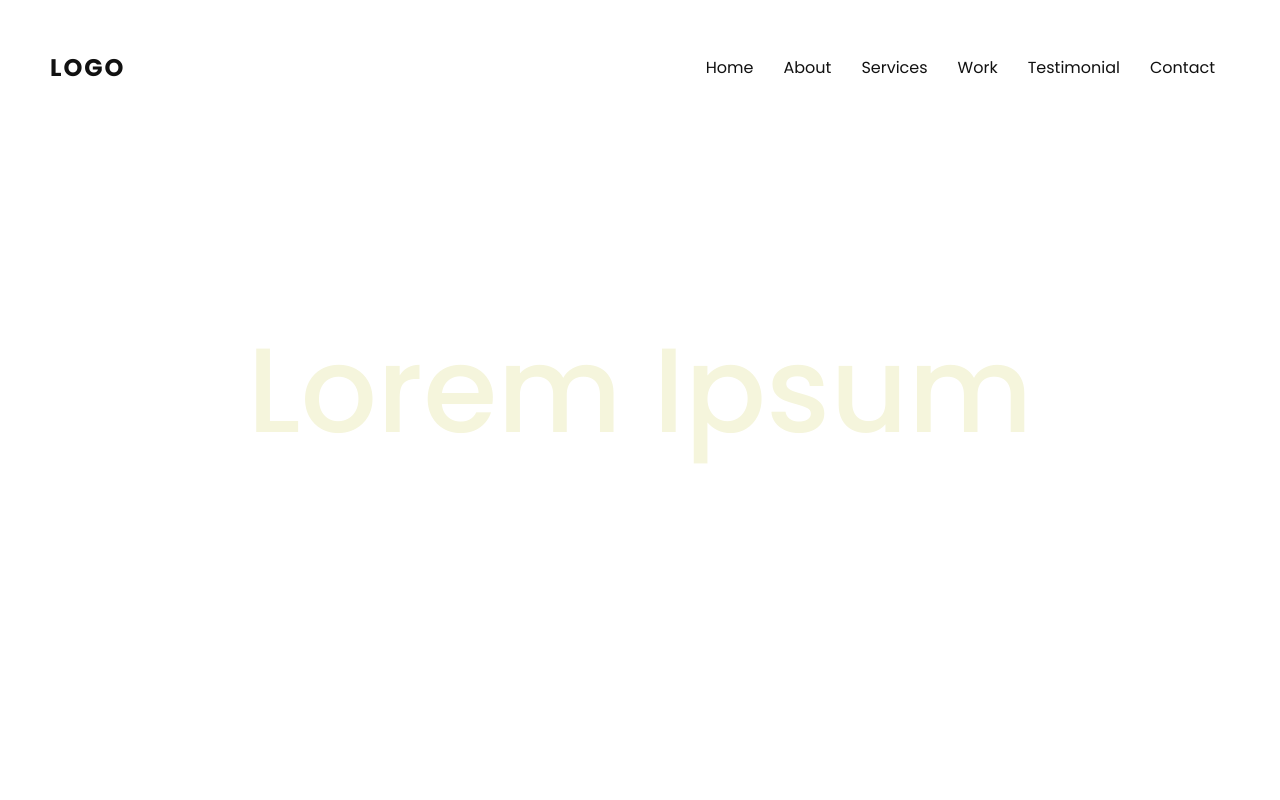
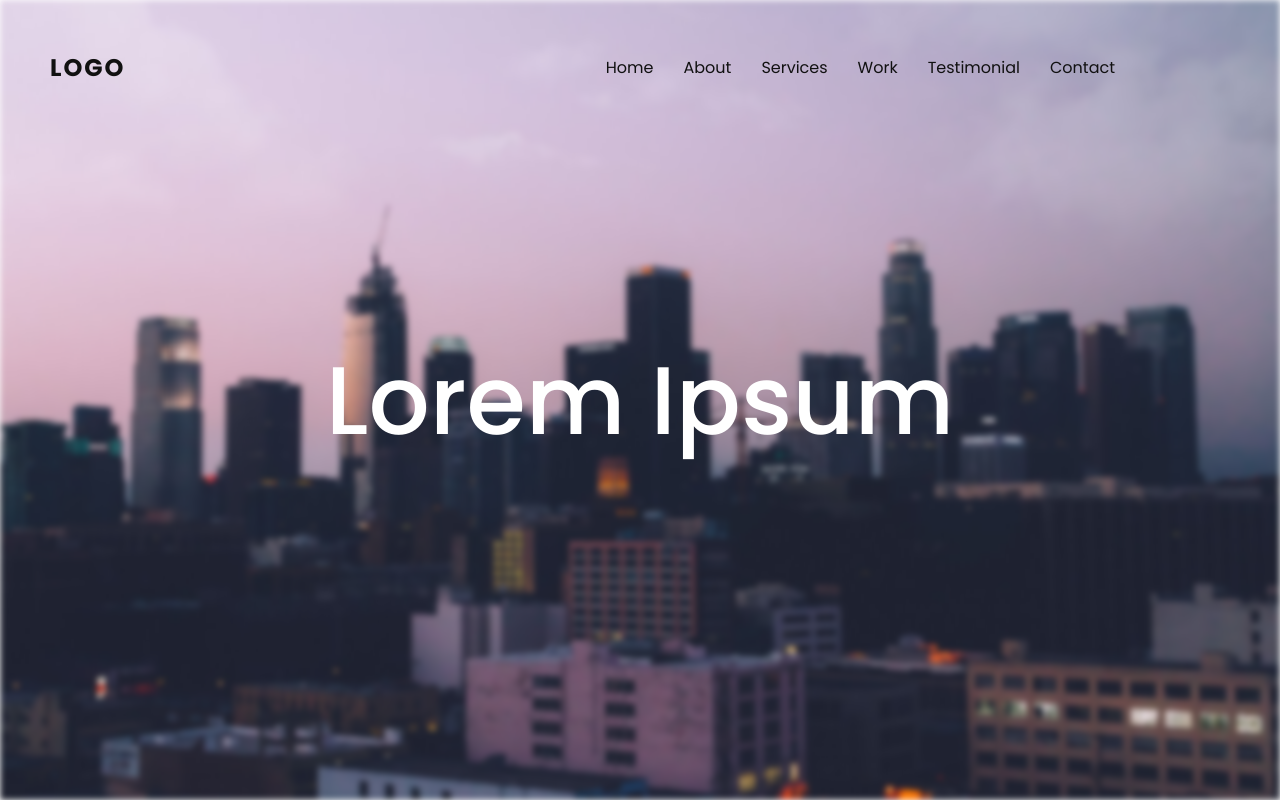
Before and after one commit to oMelonz/Website-test, a plain HTML site: page Website 2/index.html in a window 1280 px wide. Drawn offline with Linux system fonts and the light colour scheme.

Commit message:
background and text
background blur and text

```diff
--- a/Website 2/index.html
+++ b/Website 2/index.html
@@ -17,11 +17,10 @@
             <li><a href="#contact">Contact</a></li>
         </ul>
     </header>
-    <div class="banner">
-        <div class="content">
-            <h1>Lorem Ipsum</h1>
-            <p>Lorem ipsum dolor sit amet consectetur, adipisicing elit.</p>
-        </div>
-    </div>
+    <div class="bg-image"></div>
+
+<div class="bg-text">
+  <h1>Lorem Ipsum</h1>
+</div>
 </body>
 </html>
--- a/Website 2/style.css
+++ b/Website 2/style.css
@@ -4,6 +4,7 @@
     padding: 0;
     margin: 0;
     font-family: 'Poppins', sans-serif;
+    box-sizing: border-box;
 }
 header .logo
 {
@@ -58,35 +59,59 @@ header ul li a:hover
 {
     color: #fff;
 }
-.banner
-{
-    position: relative;
-    width: 100%;
-    min-height: 100vh;
-    display: flex;
-    justify-content: center;
-    align-items: center;
-    background: url('bg1.jpg');
+* {
+    box-sizing: border-box;
+  }
+
+  .bg-image {
+    /* The image used */
+    background-image: url("bg1.jpg");
+
+    /* Add the blur effect */
+    filter: blur(3px);
+
+    /* Full height */
+    height: 100%;
+
+    /* Center and scale the image nicely */
+    background-position: center;
+    background-repeat: no-repeat;
     background-size: cover;
   }
-.banner .content
-{
+
+  /* Position text in the middle of the page/image */
+  .bg-text {
+    color: white;
+    position: absolute;
+    top: 50%;
+    left: 50%;
+    transform: translate(-50%, -50%);
+    z-index: 2;
+    width: 80%;
+    padding: 20px;
+    text-align: center;
     font-size: 3em;
   }
-.banner .content h1
+  .bg-text h1
   {
     font-weight: 500;
-    transition: 1s;
-    font-size: 2.5em;
-    color: beige;
+    transition: 0.5s;
   }
-.banner .content h1:hover
+  .bg-text h1:hover
   {
-    letter-spacing: 5px;
+      letter-spacing: 2px;
   }
-.banner .content p
-{
-    font-size: 0.3em;
-    color: #fff;
+  .btn {
+    background-color: #4c82af; /* Green */
+    border: none;
+    color: white;
+    padding: 15px 32px;
     text-align: center;
+    text-decoration: none;
+    display: inline-block;
+    font-size: 16px;
+    position: absolute;
+    border-radius: 15px;
+    justify-content: center;
+    position: absolute;
   }
```
Also changed, not shown: Website 2/bg1.jpg (renamed from bg1.jpg). Lines whose indentation alone changed are shown as unchanged.
